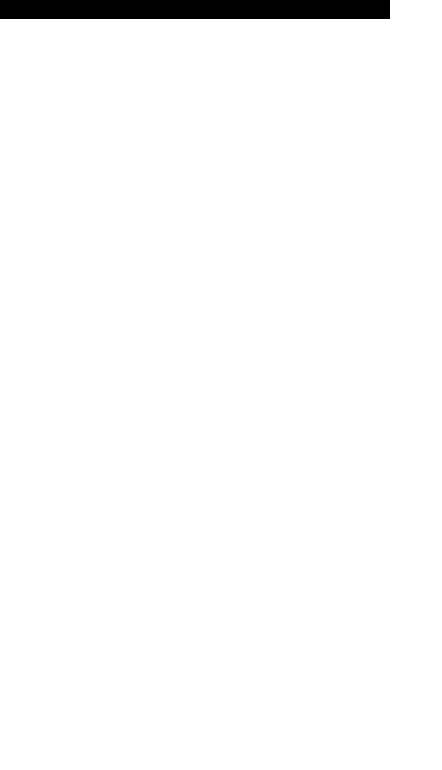
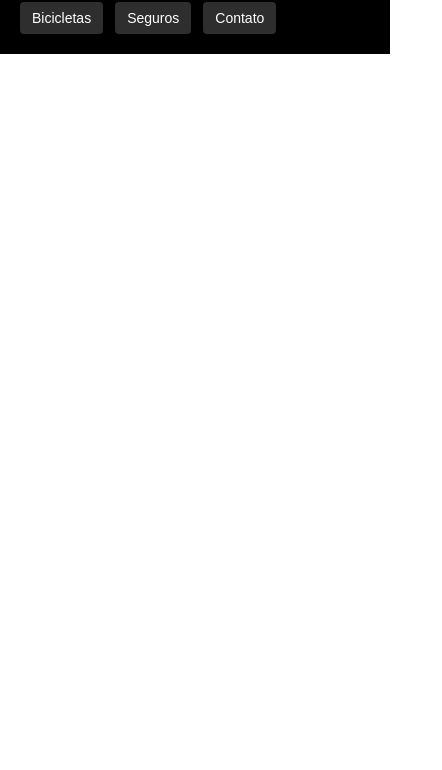
Before and after one commit to enniohenrique/bikcraft-novo, a plain HTML site: page index.html in a window 390 px wide. Shown: the part 74-844 px from the top of the page, 442 px wide, since content can reach past the window. Drawn offline with Linux system fonts and the light colour scheme.

Commit message:
Header e Menu 2

```diff
--- a/css/style.css
+++ b/css/style.css
@@ -18,6 +18,8 @@ a {
 
 .header {
     display: flex;
+    flex-wrap: wrap;
+    gap: 20px;
     justify-content: space-between;
     align-items: center;
     box-sizing: border-box;
@@ -29,6 +31,7 @@ a {
 
 .header-menu{
     display: flex;
+    flex-wrap: wrap;
     gap: 40px;
 }
 
@@ -37,4 +40,49 @@ a {
     display: inline-block;
     padding: 16px 0;
     font-size: 18px;
+    position: relative;
 }
+
+.header-menu a::after {
+    content: "";
+    display: block;
+    height: 2px;
+    width: 0;
+    background-color: #ffffff;
+    margin-top: 4px;
+    transition: 0.3s;
+    position: absolute;
+}
+
+.header-menu a:hover::after {
+    width: 100%;
+}
+
+
+@media (max-width: 800px) {
+
+    .header-menu {
+        gap: 20px;
+    }
+    .header-menu a {
+        background-color: #111;
+        padding: 12px 16px;
+        border-radius: 4px;
+    }
+    .header-menu a {
+        background-color: #2e2e2e;
+    }
+    .header-menu a::after {
+        display: none;
+    }
+}
+
+@media (max-width:600px) {
+    .header-menu {
+        gap: 12px;
+    }
+    .header-menu a{
+        padding: 8px 12px;
+        font-size: 14px;
+    }
+}
```
